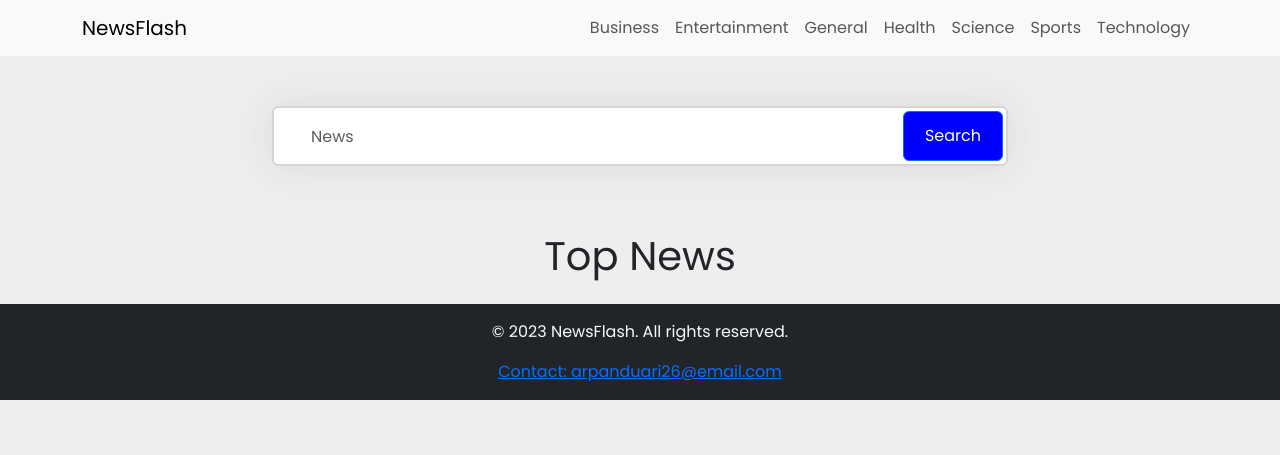
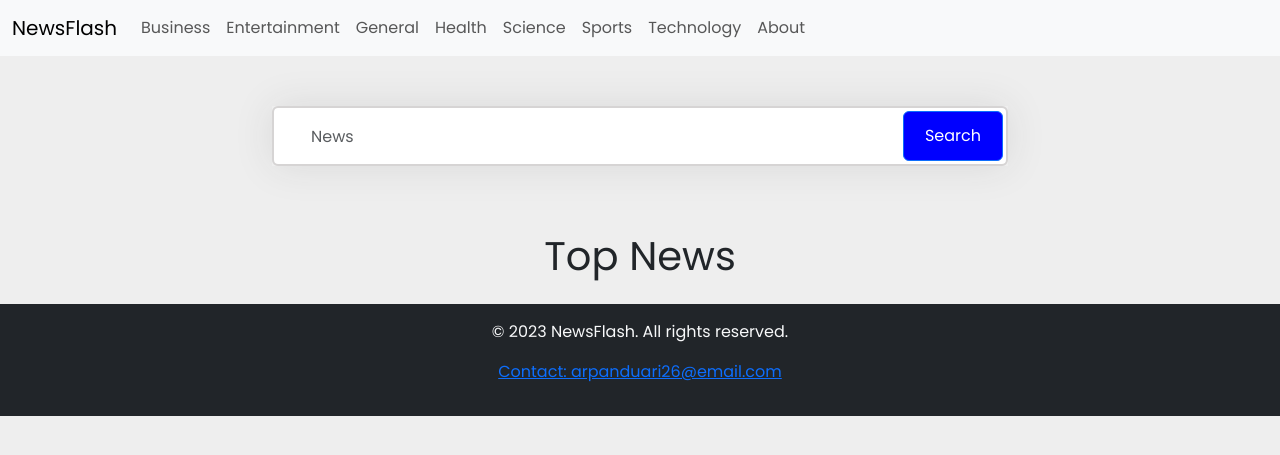
Before and after one commit to arpanduari/NewsFlash, a Django app: page / in a window 1280 px wide. Shown: the top 455 px of the page. Run offline with Django 4.2, Linux system fonts and the light colour scheme; data that the repository does not hold is empty.

Commit message:
Update base.html

```diff
--- a/news/templates/news/base.html
+++ b/news/templates/news/base.html
@@ -70,13 +70,14 @@
 </head>
 
 <body>
-    <nav class="navbar navbar-expand-lg navbar-light bg-light">
-        <div class="container">
-            <!-- Brand on the left -->
+    <nav class="navbar navbar-expand-lg navbar-light bg-light bg-body-tertiary">
+        <div class="container-fluid">
             <a class="navbar-brand" href="{% url 'home' %}">NewsFlash</a>
-
-            <!-- Categories on the right -->
-            <div class="d-flex justify-content-end">
+            <button class="navbar-toggler" type="button" data-bs-toggle="collapse" data-bs-target="#navbarNavAltMarkup"
+                aria-controls="navbarNavAltMarkup" aria-expanded="false" aria-label="Toggle navigation">
+                <span class="navbar-toggler-icon"></span>
+            </button>
+            <div class="collapse navbar-collapse" id="navbarNavAltMarkup">
                 <ul class="navbar-nav">
                     <li class="nav-item">
                         <a class="nav-link" href="{% url 'category_news' 'business' %}">Business</a>
@@ -98,6 +99,9 @@
                     </li>
                     <li class="nav-item">
                         <a class="nav-link" href="{% url 'category_news' 'technology' %}">Technology</a>
+                    </li>
+                    <li>
+                        <a class="nav-link" href="{% url 'about' %}">About</a>
                     </li>
                 </ul>
             </div>
@@ -126,7 +130,7 @@
         crossorigin="anonymous"></script>
     <footer class="bg-dark text-light text-center py-3">
         <p>&copy {% now "Y" %} NewsFlash. All rights reserved.</p>
-        <a href="mailto:arpanduari26@email.com">Contact: arpanduari26@email.com</a>
+        <a href="mailto:arpanduari26@email.com">Contact: arpanduari26@email.com</p>
     </footer>
 </body>
 
```
